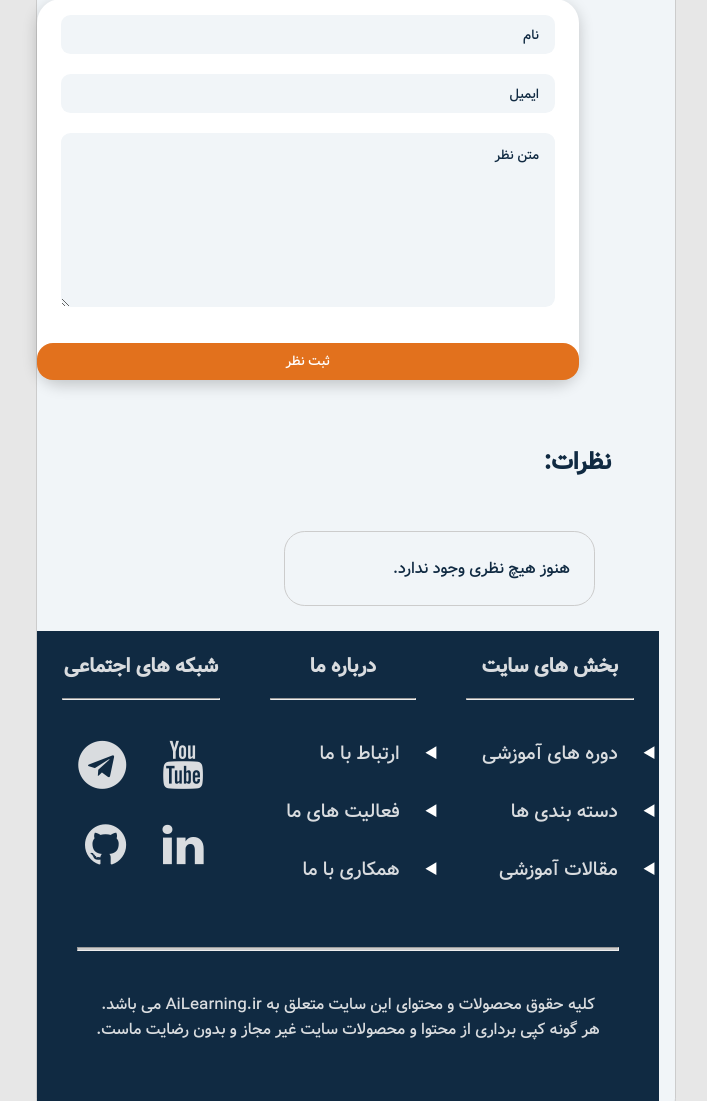
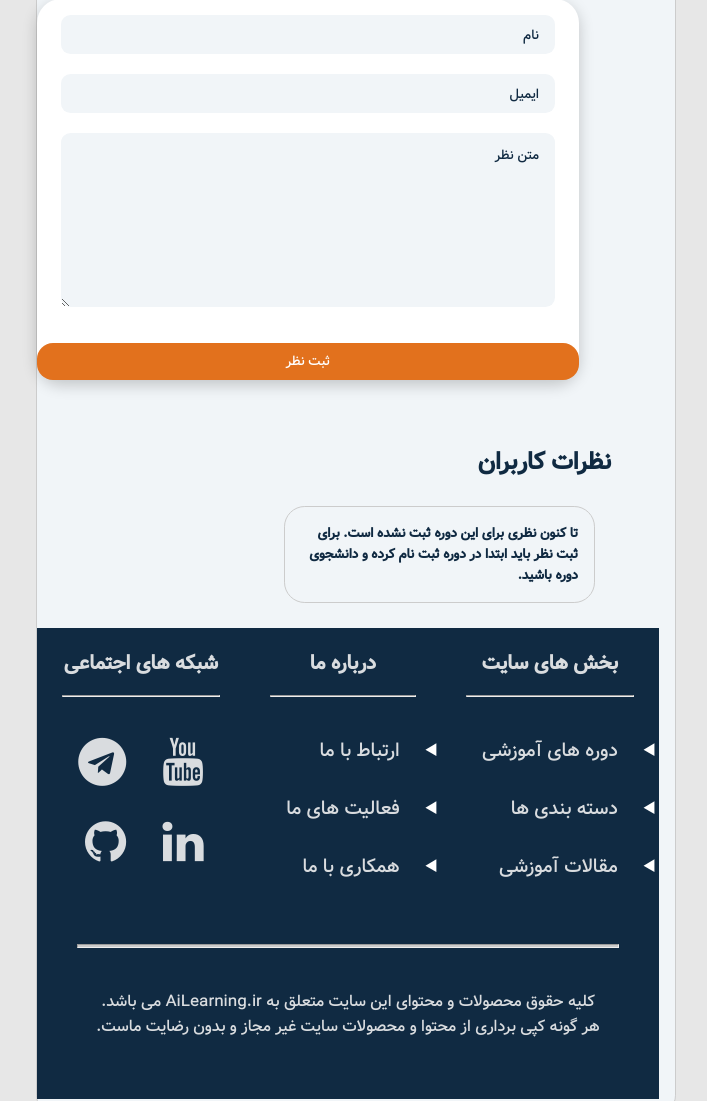
Before and after one commit to Saeid-Shakeri/AiLearning, a Django app: template templates/course/course_detail.html in a window 1280 px wide. Shown: the part 1133-2234 px from the top of the page, without its empty margins (540-1247 px from the left). Run offline with Django 3.2, Linux system fonts and the light colour scheme; the template is opened without the code that fills it: values that come from a table or form of the project are taken from there, others are empty; data comes from the database, SQL or seed files in the repository; parts of the project's set-up code (start-up, migrations or seed data) failed here and were passed over; some libraries are stand-ins or nearby versions.

Commit message:
fixed bugs: just users can rate

```diff
--- a/static/js/star-rating.js
+++ b/static/js/star-rating.js
@@ -172,6 +172,7 @@ if ( one ){
             const id = e.target.id
             const val_num = getNumericValue(val)
             const obj_type = $('input[name="type"]').val();
+
             $.ajax({
                 type:'POST',
                 url:'/rate/',
@@ -188,9 +189,13 @@ if ( one ){
                         // confirmBox.innerHTML = '<h3>  قبلا امتیاز داده اید.! </h3>'
 
                      }
-                      else{
+                      else if ( response.success === 'true'){
+                        console.log(response.success)
                         alert(' .امتیاز شما ثبت شد!')
                       //  confirmBox.innerHTML = '<h3> امتیاز شما ثبت شد! </h3>'
+                      }
+                      else{
+                        alert('برای ثبت امتیاز ابتدا وارد حساب خود شوید.')
                       }
                 },
                 error:function(error){
--- a/templates/course/course_detail.html
+++ b/templates/course/course_detail.html
@@ -12,7 +12,7 @@
       <li style="float:right"><a href="{% url 'article_list' %}">  مقاله ها  </a></li>
       <li style="float:right"><a href="{% url 'dashboard' %}"> داشبورد </a></li>
       {% if user is None %}
-        <li><a  href="{% url 'login' %}"> ورود </a></li>
+        <li id="login"><a  href="{% url 'login' %}"> ورود </a></li>
         <li><a  href="{% url 'signup' %}"> ثبت نام </a></li>
       {% endif %}
     </ul>
@@ -137,11 +137,10 @@
       <button class="btn submit-btn" type="submit"> ثبت نظر   </button>
     </form>
   </div>
-  <h2 style="margin-right:3rem;">   نظرات:   </h2>
-  <br><br>
+  <h2 style="margin-right:3rem;">   نظرات کاربران   </h2>
+  <br>
   {% for comment in comments %}
     <div class="comment">
-      {% comment %} <img src="/static/female.png" class="img-circle" height="65" width="65" alt="Avatar" style="display:inline;"> {% endcomment %}
       <h4 class="comment-name"> {{ comment.name }}</h4>
       <small class="comment-date"> {{ comment.date_added }}</small>
       {{ comment.content|linebreaks }}
@@ -153,13 +152,15 @@
         </div>
       {% endfor %}
     </div>
-    <br>
+
   {% empty %}
     <div class="comment">
-      <p>  هنوز هیچ نظری وجود ندارد.  </p>
+      <h5>
+        تا کنون نظری برای این دوره ثبت نشده است.
+        برای ثبت نظر باید ابتدا در دوره ثبت نام کرده و دانشجوی دوره باشید.
+      </h5>
     </div>
   {% endfor %}
 
   <script type="text/javascript" src="/static/js/calculate-rates.js" defer></script>
-  {% comment %} </div> {% endcomment %}
 {% endblock %}
```
